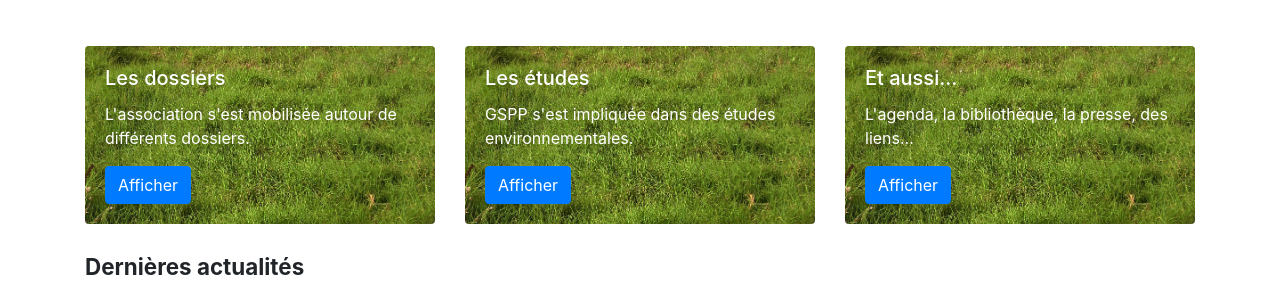
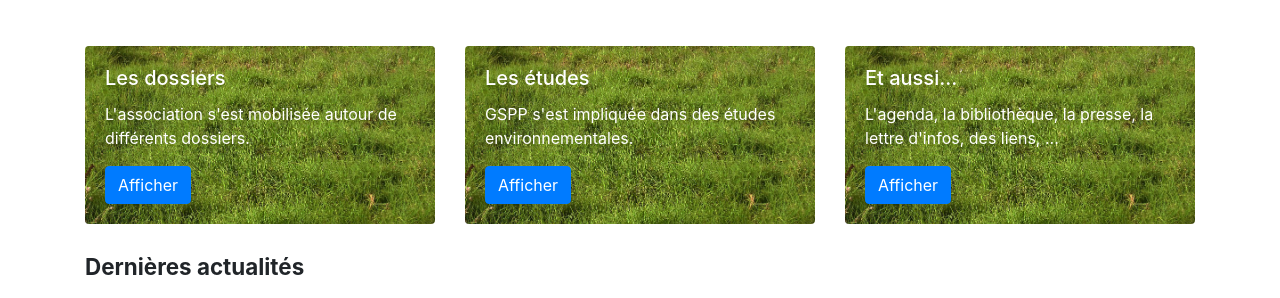
Before and after one commit to grain-de-sable-et-pomme-de-pin/grain-de-sable-et-pomme-de-pin.github.io, a Jekyll site: the page built from index.html, in a window 1280 px wide and 900 px high, scrolled down 367 px. Shown: the part 156-454 px from the top of the window. Built offline with Jekyll 4.4.1, drawn with Linux system fonts in a browser that asks for light colours; nearby versions of some CDN libraries; the list of posts is cut into pages by our own code.

Commit message:
rédaction

```diff
--- a/_layouts/default.html
+++ b/_layouts/default.html
@@ -148,7 +148,7 @@
 			<div class="card">
 				<div class="card-body">
 					<h5 class="card-title">Et aussi...</h5>
-					<p class="card-text">L'agenda, la bibliothèque, la presse, des liens...</p>
+					<p class="card-text">L'agenda, la bibliothèque, la presse, la lettre d'infos, des liens, ...</p>
 					<a href="/categories#et-aussi..." class="btn btn-primary">Afficher</a>
 				</div>
 			</div>
```
